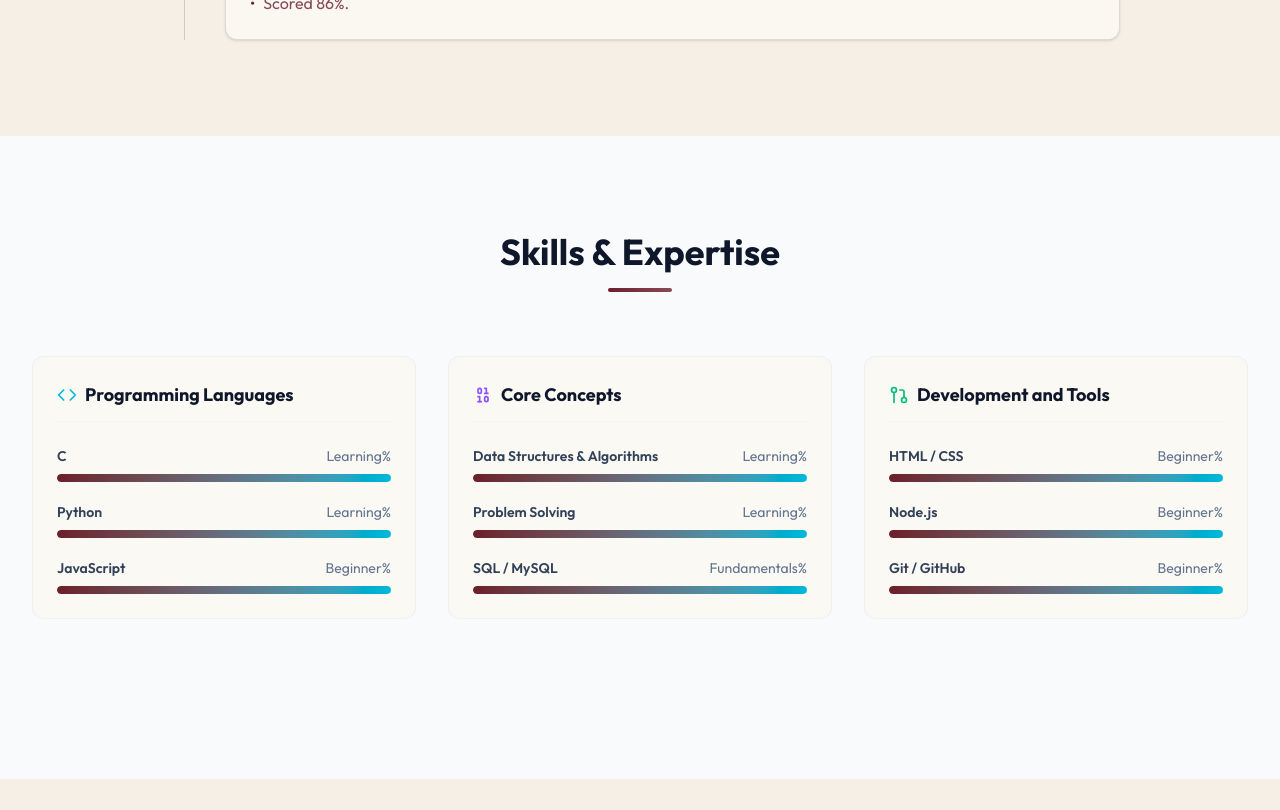
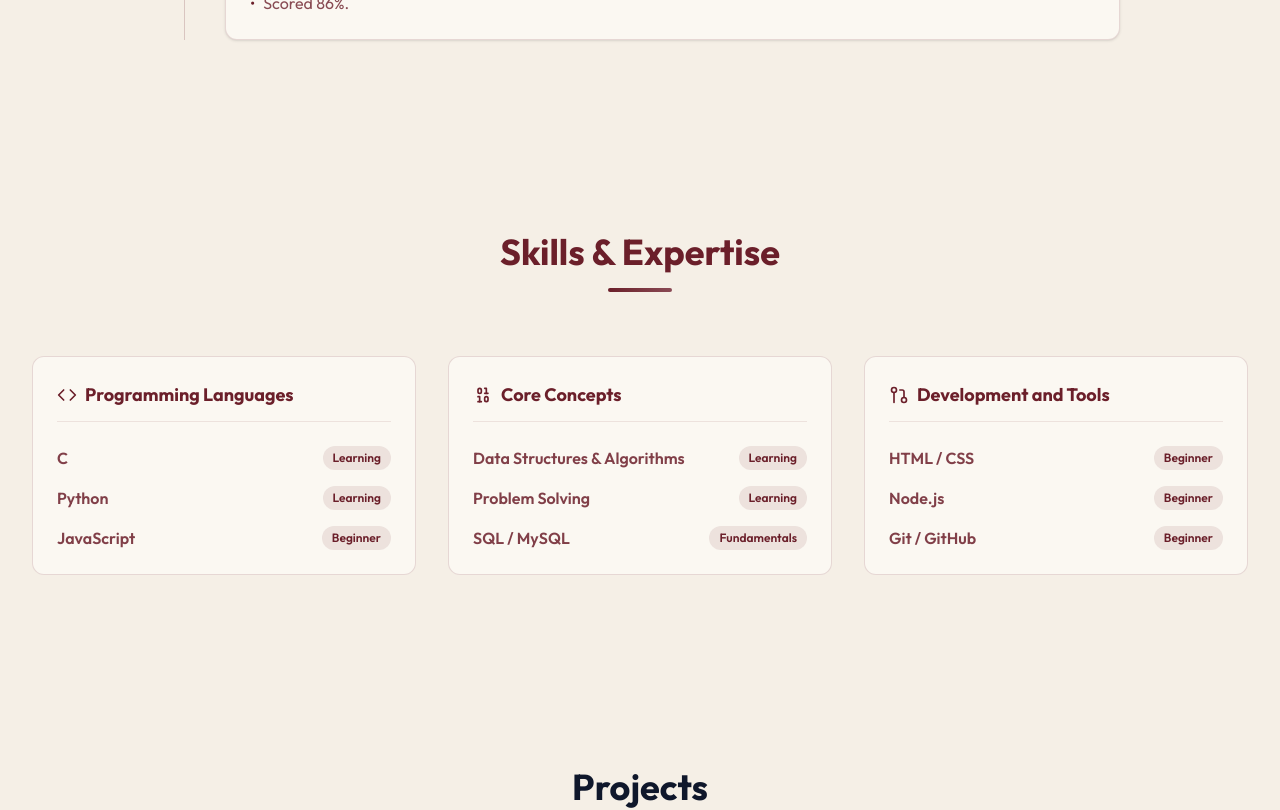
Before and after one commit to Ardra-Sobharaj/portfolio, a React (Vite) app: page / in a window 1280 px wide. Shown: the part 2640-3450 px from the top of the page. Built offline with nearby package versions, Linux system fonts and the light colour scheme.

Commit message:
update skills section theme

```diff
--- a/src/components/Skills.tsx
+++ b/src/components/Skills.tsx
@@ -1,90 +1,89 @@
-import { Code, GitPullRequest, Binary} from 'lucide-react';
+import { Code, GitPullRequest, Binary } from 'lucide-react';
 
 export function Skills() {
   const skillCategories = [
     {
       title: 'Programming Languages',
-      icon: <Code className="w-5 h-5 text-cyan-500" />,
-      skills: [ { name: 'C', level: 'Learning' },
+      icon: <Code className="w-5 h-5 text-[#6B1F2A]" />,
+      skills: [
+        { name: 'C', level: 'Learning' },
         { name: 'Python', level: 'Learning' },
         { name: 'JavaScript', level: 'Beginner' },
       ],
     },
     {
       title: 'Core Concepts',
-      icon: <Binary className="w-5 h-5 text-violet-500" />,
-      skills: [ { name: 'Data Structures & Algorithms', level: 'Learning' },
+      icon: <Binary className="w-5 h-5 text-[#6B1F2A]" />,
+      skills: [
+        { name: 'Data Structures & Algorithms', level: 'Learning' },
         { name: 'Problem Solving', level: 'Learning' },
         { name: 'SQL / MySQL', level: 'Fundamentals' },
       ],
     },
     {
       title: 'Development and Tools',
-      icon: <GitPullRequest className="w-5 h-5 text-emerald-500" />,
-      skills: [ { name: 'HTML / CSS', level: 'Beginner' },
+      icon: <GitPullRequest className="w-5 h-5 text-[#6B1F2A]" />,
+      skills: [
+        { name: 'HTML / CSS', level: 'Beginner' },
         { name: 'Node.js', level: 'Beginner' },
         { name: 'Git / GitHub', level: 'Beginner' },
       ],
     },
   ];
 
-
-
   return (
-    <section id="skills" className="py-24 bg-slate-50 dark:bg-[#0c1220] transition-colors duration-300">
+    <section
+      id="skills"
+      className="py-24 bg-[#F5EFE6] transition-colors duration-300"
+    >
       <div className="max-w-7xl mx-auto px-4 sm:px-6 lg:px-8">
 
         {/* Section Header */}
         <div className="text-center max-w-3xl mx-auto mb-16">
-          <h2 className="text-3xl sm:text-4xl font-bold text-slate-900 dark:text-white">
+          <h2 className="text-3xl sm:text-4xl font-bold text-[#6B1F2A]">
             Skills & Expertise
           </h2>
-          <div className="w-16 h-1 bg-gradient-to-r from-primary-cyan to-primary-violet mx-auto mt-4 rounded-full"></div>
+
+          <div className="w-16 h-1 bg-gradient-to-r from-[#6B1F2A] to-[#8A4A55] mx-auto mt-4 rounded-full"></div>
         </div>
 
         {/* Skill Cards Grid */}
-        <div className="grid grid-cols-1 md:grid-cols-3 gap-8 mb-16">
+        <div className="grid grid-cols-1 md:grid-cols-3 gap-8">
           {skillCategories.map((category, catIdx) => (
             <div
               key={catIdx}
-              className="p-6 rounded-xl border border-slate-200/50 dark:border-slate-800/50 bg-light-card dark:bg-dark-card glass flex flex-col justify-between hover:border-slate-300 dark:hover:border-slate-700 transition-colors"
+              className="p-6 rounded-xl border border-[#6B1F2A]/15 bg-[#FBF8F2] glass hover:border-[#6B1F2A]/30 transition-colors"
             >
-              <div>
-                <div className="flex items-center gap-2 mb-6 border-b border-slate-100 dark:border-slate-800 pb-3">
+              {/* Category Header */}
+              <div className="flex items-center gap-2 mb-6 border-b border-[#6B1F2A]/10 pb-3">
                 {category.icon}
-                  <h3 className="text-lg font-bold text-slate-900 dark:text-white">
+
+                <h3 className="text-lg font-bold text-[#6B1F2A]">
                   {category.title}
                 </h3>
               </div>
 
-                <div className="space-y-5">
+              {/* Skills */}
+              <div className="space-y-4">
                 {category.skills.map((skill, skillIdx) => (
-                    <div key={skillIdx} className="space-y-2">
-                      <div className="flex justify-between text-sm">
-                        <span className="font-semibold text-slate-700 dark:text-slate-200">
+                  <div
+                    key={skillIdx}
+                    className="flex items-center justify-between gap-4"
+                  >
+                    <span className="font-semibold text-[#6B1F2A]/85">
                       {skill.name}
                     </span>
-                        <span className="text-slate-500 dark:text-slate-400">
-                          {skill.level}%
+
+                    <span className="px-2.5 py-1 rounded-full bg-[#6B1F2A]/10 text-[#6B1F2A] text-xs font-semibold whitespace-nowrap">
+                      {skill.level}
                     </span>
                   </div>
-
-                      {/* Progress bar wrapper */}
-                      <div className="h-2 w-full bg-slate-200 dark:bg-slate-800 rounded-full overflow-hidden">
-                        <div
-                          className="h-full bg-gradient-to-r from-primary-cyan to-cyan-500 rounded-full transition-all duration-1000 ease-out"
-                          style={{ width: `${skill.level}%` }}
-                        ></div>
-                      </div>
-                    </div>
                 ))}
-                </div>
               </div>
             </div>
           ))}
         </div>
 
-
       </div>
     </section>
   );
```
Lines whose indentation alone changed are shown as unchanged.
